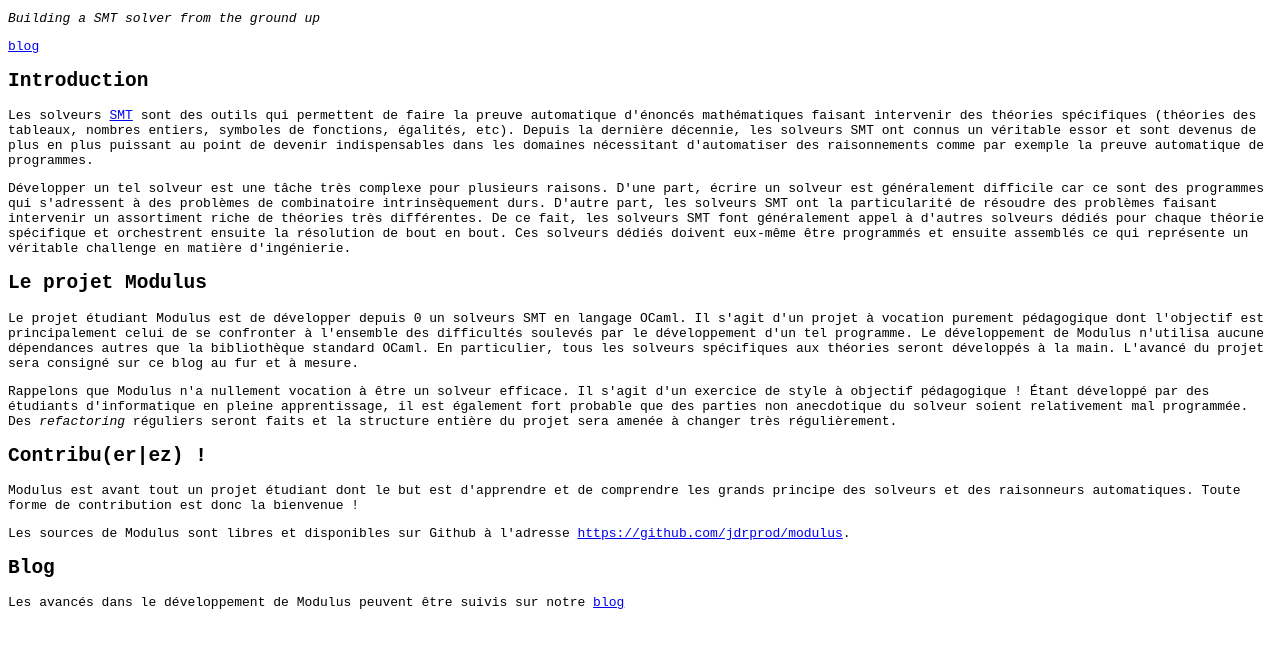
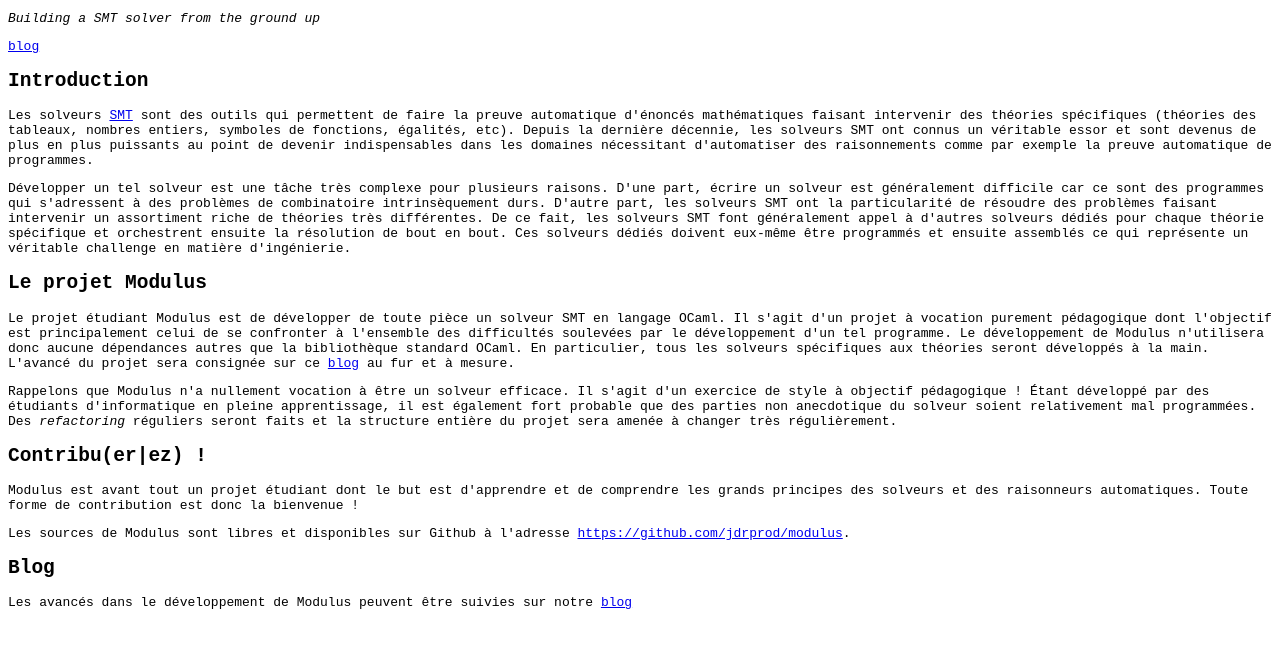
Before and after one commit to acorrenson/modulus, a plain HTML site: page index.html in a window 1280 px wide. Shown: the part 69-716 px from the top of the page. Drawn offline with Linux system fonts and the light colour scheme.

Commit message:
typos (again)

```diff
--- a/index.html
+++ b/index.html
@@ -19,7 +19,7 @@
     Les solveurs <a href="https://fr.wikipedia.org/wiki/Satisfiability_modulo_theories">SMT</a> sont des outils qui
     permettent de faire la preuve automatique d'énoncés mathématiques faisant intervenir des théories spécifiques
     (théories des tableaux, nombres entiers, symboles de fonctions, égalités, etc). Depuis la dernière décennie, les
-    solveurs SMT ont connus un véritable essor et sont devenus de plus en plus puissant au point de devenir
+    solveurs SMT ont connus un véritable essor et sont devenus de plus en plus puissants au point de devenir
     indispensables dans les domaines nécessitant d'automatiser des raisonnements comme par exemple la preuve automatique
     de programmes.
   </p>
@@ -34,23 +34,23 @@
   </p>
   <h2>Le projet Modulus</h2>
   <p>
-    Le projet étudiant Modulus est de développer depuis 0 un solveurs SMT en langage OCaml. Il s'agit d'un
+    Le projet étudiant Modulus est de développer de toute pièce un solveur SMT en langage OCaml. Il s'agit d'un
     projet à vocation purement pédagogique dont l'objectif est principalement celui de se confronter à l'ensemble des
-    difficultés soulevés par le développement d'un tel programme. Le développement de Modulus n'utilisa aucune
+    difficultés soulevées par le développement d'un tel programme. Le développement de Modulus n'utilisera donc aucune
     dépendances autres que la bibliothèque standard OCaml. En particulier, tous les
-    solveurs spécifiques aux théories seront développés à la main. L'avancé du projet sera consigné sur ce blog au fur
-    et à mesure.
+    solveurs spécifiques aux théories seront développés à la main. L'avancé du projet sera consignée sur ce <a
+      href="./blog/blog.html">blog</a> au fur et à mesure.
   </p>
   <p>
     Rappelons que Modulus n'a nullement vocation à être un solveur efficace. Il s'agit d'un exercice de style à objectif
     pédagogique ! Étant développé par des étudiants d'informatique en pleine apprentissage, il est également fort
     probable que des parties
-    non anecdotique du solveur soient relativement mal programmée. Des <i>refactoring</i> réguliers seront faits et la
+    non anecdotique du solveur soient relativement mal programmées. Des <i>refactoring</i> réguliers seront faits et la
     structure entière du projet sera amenée à changer très régulièrement.
   </p>
   <h2>Contribu(er|ez) !</h2>
   <p>
-    Modulus est avant tout un projet étudiant dont le but est d'apprendre et de comprendre les grands principe des
+    Modulus est avant tout un projet étudiant dont le but est d'apprendre et de comprendre les grands principes des
     solveurs et des raisonneurs automatiques. Toute forme de contribution est donc la bienvenue !
   </p>
   <p>
@@ -59,7 +59,7 @@
   </p>
   <h2>Blog</h2>
   <p>
-    Les avancés dans le développement de Modulus peuvent être suivis sur notre <a href="./blog/blog.html">blog</a>
+    Les avancés dans le développement de Modulus peuvent être suivies sur notre <a href="./blog/blog.html">blog</a>
   </p>
 
 </body>
```
